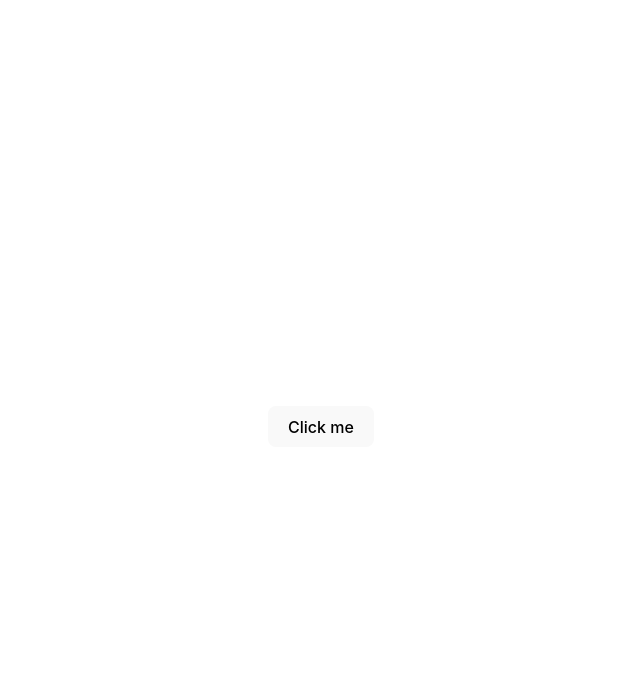
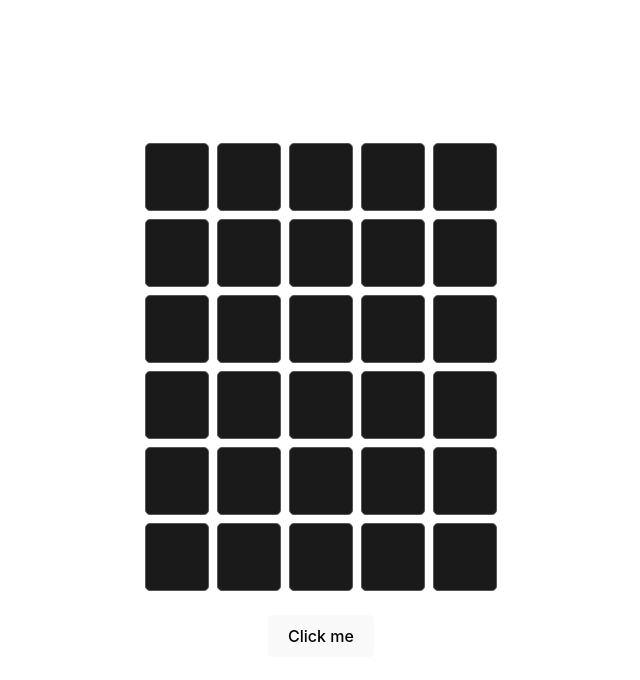
Before and after one commit to Afrianns/my-wordle, a Vue app: page / in a window 1280 px wide. Shown: the top 680 px of the page, without its empty margins (319-959 px from the left). Built offline with nearby package versions, Linux system fonts and the light colour scheme.

Commit message:
keyboard input added

```diff
--- a/src/components/GridContent.vue
+++ b/src/components/GridContent.vue
@@ -1,24 +1,31 @@
 <script setup>
 import { ref } from "vue";
-
-defineProps({
-  msg: String,
-});
 
 // https://random-word-api.herokuapp.com/word?length=5&lang=en
 
 let result = ref();
 let clicked = ref(false);
+let val = ref(5);
+let sum = ref(6);
+let vals = ref({
+  1: [],
+  2: [],
+  3: [],
+  4: [],
+  5: [],
+  6: [],
+});
+
+let next = ref(1);
 
 let getSingleWord = async () => {
   try {
-    result.value = "";
     clicked.value = true;
 
     await fetch("https://random-word-api.vercel.app/api?words=1&length=5")
       .then((response) => response.json())
       .then((response) => {
-        result.value = response[0];
+        result.value = response[0].split("");
         clicked.value = false;
         console.log(response);
       });
@@ -28,10 +35,36 @@ let getSingleWord = async () => {
     result.value = error;
   }
 };
+
+let NextTries = () => {
+  next.value++;
+};
+
+let valid = () => {
+  console.log(vals.value[next.value].length);
+  if (next.value < 6 && vals.value[next.value].length === 5) {
+    return true;
+  }
+};
+
+document.addEventListener("keydown", (e) => {
+  let regx = /[A-Za-z]/g;
+
+  if (e.key == "Backspace") {
+    vals.value[next.value].pop();
+  }
+  // console.log(vals.value[next.value].push("k"));
+  if (
+    regx.test(e.key) &&
+    e.key.length <= 1 &&
+    vals.value[next.value].length <= 4
+  ) {
+    vals.value[next.value].push(e.key);
+  }
+});
 </script>
 
 <template>
-  <div>
   <box-icon
     v-if="clicked"
     name="loader"
@@ -40,19 +73,68 @@ let getSingleWord = async () => {
     animation="spin"
     flip="horizontal"
   ></box-icon>
-    <h1 class="title-word">{{ result }}</h1>
+  <!--
+    <input
+      type="text"
+      v-for="(letter, index) in result"
+      maxlength="1"
+      class="in"
+      disabled
+      v-bind:value="letter"
+    />
+   -->
+  <div class="inputLetter">
+    <div class="placeholder bg" v-for="(letter, index) in result">
+      {{ letter[0] }}
+    </div>
   </div>
 
+  <div class="inputLetter" v-for="idx in sum">
+    <!-- {{ vals }} -->
+    <span class="placeholder" v-for="ind in val">{{ vals[idx][ind - 1] }}</span>
+    <!-- <span class="placeholder"></span>
+    <span class="placeholder"></span>
+    <span class="placeholder"></span>
+    <span class="placeholder"></span> -->
+  </div>
+  <div class="gap">
+    <button v-on:click="NextTries" v-if="valid()">Continues</button>
     <button v-on:click="getSingleWord">Click me</button>
+  </div>
 </template>
 
 <style scoped>
 .read-the-docs {
   color: #888;
 }
+.gap > * {
+  margin: 1rem;
+}
+
+.inputLetter {
+  vertical-align: middle;
+  justify-content: center;
+  margin: 0.5rem auto;
+  gap: 0.5rem;
+  display: flex;
+}
+.inputLetter .in {
+  text-align: center;
+  text-transform: uppercase;
+  width: 3rem;
+  height: 3rem;
+  font-size: 3rem;
+  font-weight: bolder;
+}
 
 .title-word {
   font-size: 5rem;
   text-transform: uppercase;
 }
+
+.bg {
+  color: #580b0b;
+  font-weight: bolder;
+  background-color: rgb(238, 222, 199);
+}
 </style>
--- a/src/style.css
+++ b/src/style.css
@@ -44,9 +44,22 @@ h1 {
   font-size: 3.2em;
   line-height: 1.1;
 }
+/* .placeholder{
+  width: 55px;
+  height: 60px;
+  background-color: #1a1a1a;
+  border-radius: 8px;
+  border: 1px solid transparent;
+}
 
-button {
-  border-radius: 8px;
+.placeholder:hover{
+  border-color: #646cff;
+} */
+button{
+  margin: 1rem 0;
+}
+button,.placeholder {
+  border-radius: 5px;
   border: 1px solid transparent;
   padding: 0.6em 1.2em;
   font-size: 1em;
@@ -56,7 +69,17 @@ button {
   cursor: pointer;
   transition: border-color 0.25s;
 }
-button:hover {
+
+.placeholder{
+  border: 1px solid rgb(86, 86, 86);
+  text-transform: uppercase;
+  font-size: 2rem;
+  padding: .5rem 1rem;
+  width: 30px;
+  height: 50px;
+}
+
+button:hover,.placeholder:hover {
   border-color: #646cff;
 }
 button:focus,
```
Lines whose indentation alone changed are shown as unchanged.
